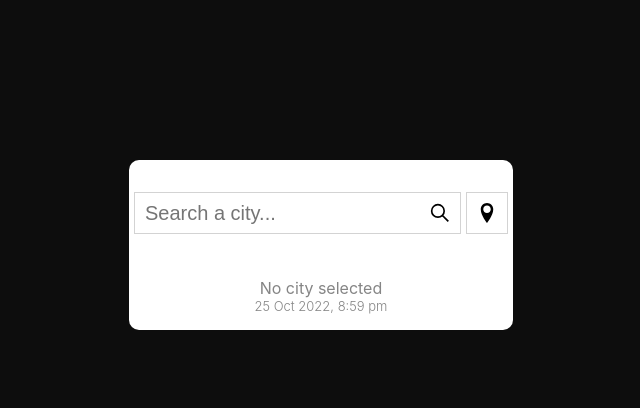
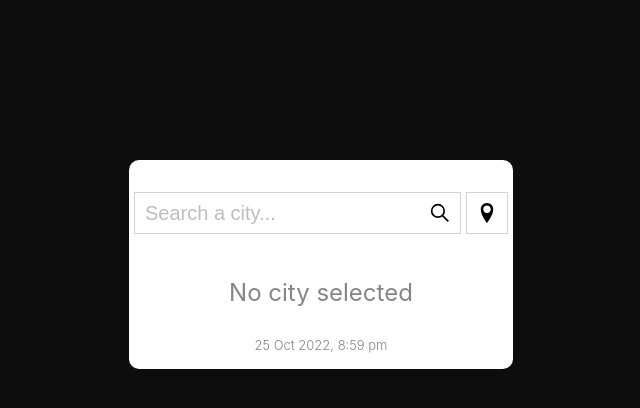
Before and after one commit to danielcalvolopez/openweather-testing, a React (Create React App) app: page / in a window 1280 px wide. Shown: the top 408 px of the page, without its empty margins (319-959 px from the left). Built offline with nearby package versions, Linux system fonts and the light colour scheme; no server answers.

Commit message:
last adjustments to the style

```diff
--- a/src/components/SearchBar.jsx
+++ b/src/components/SearchBar.jsx
@@ -40,7 +40,7 @@ const SearchBar = ({
           <GrSearch />
         </button>
       </form>
-      <button type="submit" onClick={handleLocation}>
+      <button className="location-btn" type="submit" onClick={handleLocation}>
         <ImLocation />
       </button>
     </div>
--- a/src/components/search-bar.scss
+++ b/src/components/search-bar.scss
@@ -19,6 +19,9 @@
       outline: none;
       overflow: hidden;
       border-right: hidden;
+      &::placeholder {
+        color: rgb(190, 190, 190);
+      }
     }
     button {
       border-left: hidden;
@@ -38,4 +41,7 @@
     background-color: transparent;
     cursor: pointer;
   }
+  .location-btn:hover {
+    background-color: rgba(211, 211, 211, 0.265);
+  }
 }
--- a/src/components/weather-display.scss
+++ b/src/components/weather-display.scss
@@ -11,7 +11,7 @@
     justify-content: center;
     .city {
       font-size: x-large;
-      font-weight: 600;
+      font-weight: 500;
     }
     .temperature {
       display: flex;
@@ -36,10 +36,16 @@
   }
   .error {
     color: red;
+    font-size: x-large;
+    margin-bottom: 30px;
   }
 
   .date {
     font-size: small;
     font-weight: 300;
   }
+  .initial-state {
+    font-size: x-large;
+    margin-bottom: 30px;
+  }
 }
```
